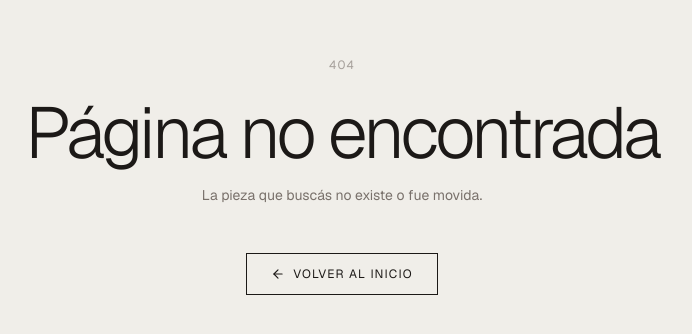
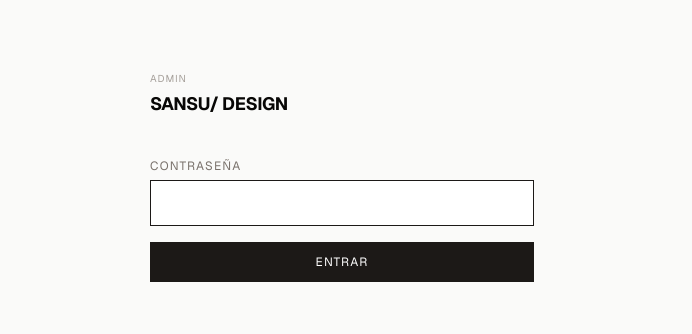
Before and after one commit to SANSUDESIGN/admin, a Next.js app: page /login in a window 1280 px wide. Before the commit this address had no page. Shown: the part 224-558 px from the top of the page, without its empty margins (298-990 px from the left). Built offline with nearby package versions, Linux system fonts and the light colour scheme.

Commit message:
feat(auth): add login page

```diff
--- /dev/null
+++ b/app/login/page.tsx
@@ -0,0 +1,83 @@
+'use client';
+
+import { useRouter, useSearchParams } from 'next/navigation';
+import { useState, Suspense } from 'react';
+
+function LoginForm() {
+  const router = useRouter();
+  const searchParams = useSearchParams();
+  const expired = searchParams.get('expired') === '1';
+
+  const [password, setPassword] = useState('');
+  const [error, setError] = useState(expired ? 'Tu sesión expiró. Ingresa nuevamente.' : '');
+  const [loading, setLoading] = useState(false);
+
+  async function handleSubmit(e: React.FormEvent) {
+    e.preventDefault();
+    setLoading(true);
+    setError('');
+
+    const res = await fetch('/api/auth/login', {
+      method: 'POST',
+      headers: { 'Content-Type': 'application/json' },
+      body: JSON.stringify({ password }),
+    });
+
+    if (res.ok) {
+      const data = await res.json();
+      if (data.ok) {
+        router.push('/admin');
+        return;
+      }
+    }
+
+    setError('Contraseña incorrecta.');
+    setLoading(false);
+  }
+
+  return (
+    <main className="min-h-screen bg-stone-50 flex items-center justify-center px-6">
+      <div className="w-full max-w-sm">
+        <p className="text-[10px] uppercase tracking-widest text-stone-400 mb-1">Admin</p>
+        <h1 className="font-bold text-lg tracking-tight uppercase mb-10">SANSU/ DESIGN</h1>
+
+        <form onSubmit={handleSubmit} className="flex flex-col gap-4">
+          <div className="flex flex-col gap-1.5">
+            <label htmlFor="password" className="text-xs uppercase tracking-widest text-stone-500">
+              Contraseña
+            </label>
+            <input
+              id="password"
+              type="password"
+              value={password}
+              onChange={(e) => setPassword(e.target.value)}
+              autoFocus
+              required
+              className="border border-stone-200 bg-white px-4 py-3 text-sm text-stone-900 outline-none focus:border-stone-900 transition-colors"
+            />
+          </div>
+
+          {error && (
+            <p className="text-xs text-red-600">{error}</p>
+          )}
+
+          <button
+            type="submit"
+            disabled={loading}
+            className="bg-stone-900 text-white text-xs uppercase tracking-widest px-6 py-3 hover:bg-stone-700 transition-colors disabled:opacity-40 disabled:cursor-wait"
+          >
+            {loading ? 'Verificando…' : 'Entrar'}
+          </button>
+        </form>
+      </div>
+    </main>
+  );
+}
+
+export default function LoginPage() {
+  return (
+    <Suspense>
+      <LoginForm />
+    </Suspense>
+  );
+}
```
